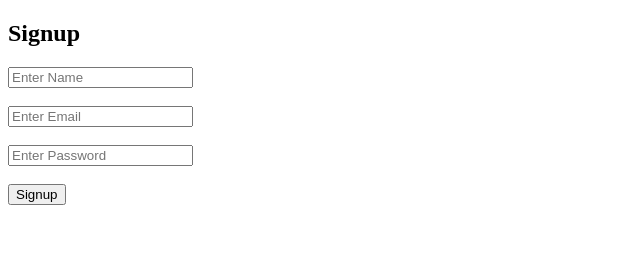
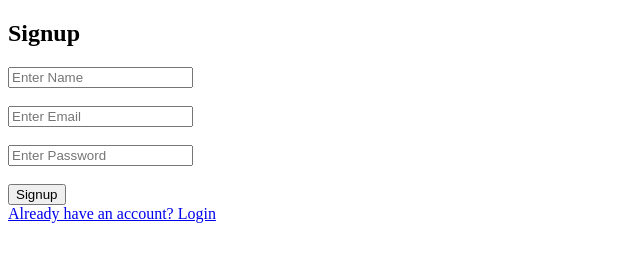
Before and after one commit to YogitaBhikajiPtil/expense-tracker-mongodb, a website: page public/index.html in a window 1280 px wide. Shown: the whole page, without its empty margins (0-640 px from the left). Drawn offline with nearby package versions, Linux system fonts and the light colour scheme.

Commit message:
add login link on signup page

```diff
--- a/public/index.html
+++ b/public/index.html
@@ -15,6 +15,8 @@
 <button type="submit">Signup</button>
 </form>
 
+<a href="login.html">Already have an account? Login</a>
+
 
 <script src="https://cdn.jsdelivr.net/npm/axios/dist/axios.min.js"></script>
 <script src="./index.js"></script>
```
